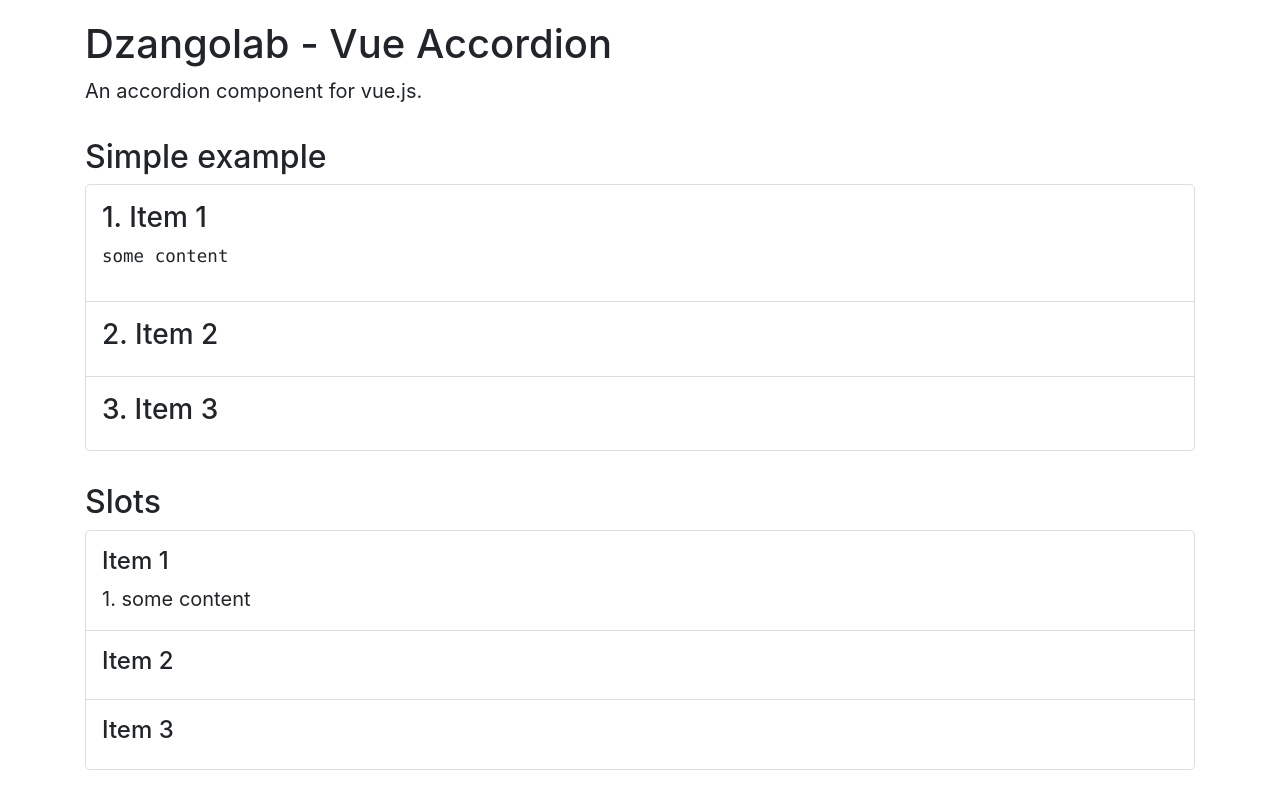
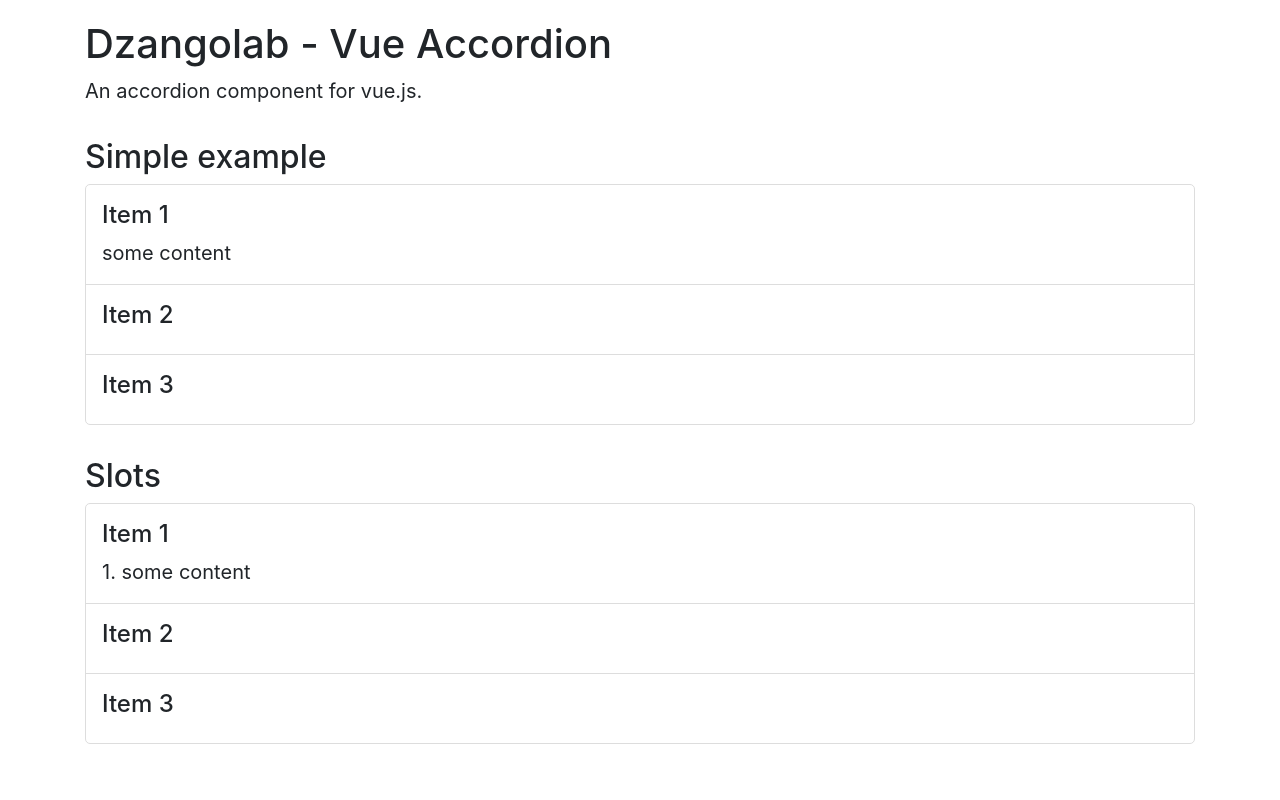
Before and after one commit to dzangolab/vue-accordion, a Vue app: page / in a window 1280 px wide. Built offline with nearby package versions, Linux system fonts and the light colour scheme; the HTML template or start-up script is replaced by a standard one.

Commit message:
refactor: remove default value in the slots

```diff
--- a/src/components/Accordion/Index.vue
+++ b/src/components/Accordion/Index.vue
@@ -14,9 +14,7 @@
           name="title"
           v-bind:index="index"
           v-bind:item="item"
-        >
-          <h3>{{ index + 1 }}. {{ item.title }}</h3>
-        </slot>
+        />
       </template>
 
       <template v-slot:content>
@@ -24,9 +22,7 @@
           name="content"
           v-bind:index="index"
           v-bind:item="item"
-        >
-          <pre>{{ item.content }}</pre>
-        </slot>
+        />
       </template>
     </Item>
   </div>
```
